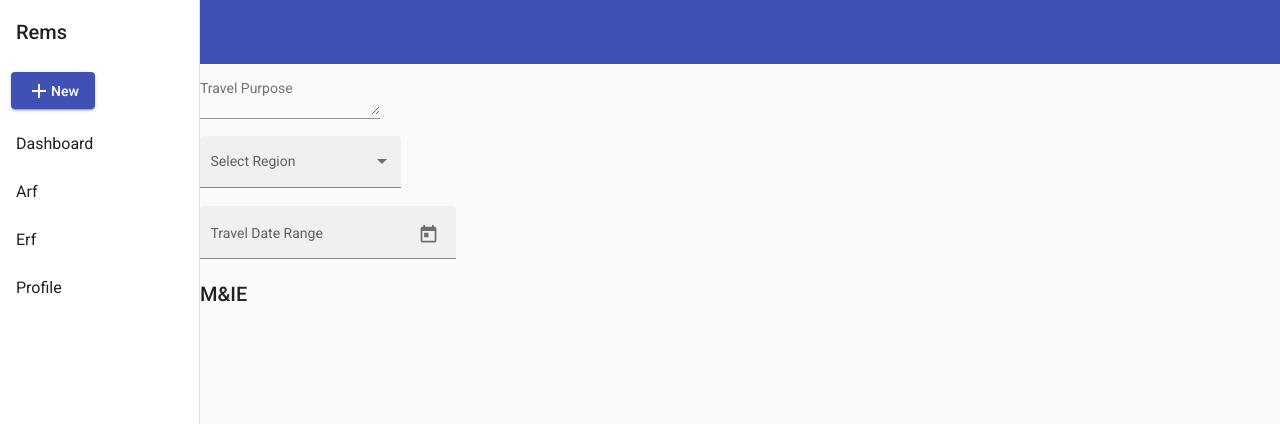
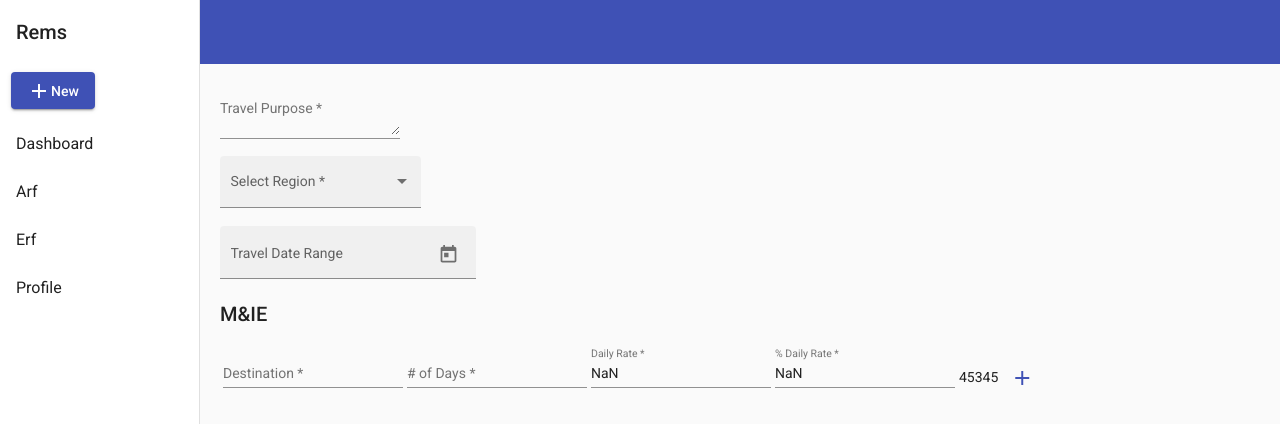
Before and after one commit to v4mpc/rems, an Angular app in the folder frontend/: page /arfs-create in a window 1280 px wide. Shown: the top 424 px of the page. Built offline with nearby package versions, Linux system fonts and the light colour scheme.

Commit message:
working on arf user inputs

```diff
--- a/frontend/src/app/app.component.scss
+++ b/frontend/src/app/app.component.scss
@@ -0,0 +1,3 @@
+table {
+    width: 100%;
+  }
--- a/frontend/src/app/app.module.ts
+++ b/frontend/src/app/app.module.ts
@@ -59,6 +59,8 @@ import { MatTreeModule } from '@angular/material/tree';
 import { OverlayModule } from '@angular/cdk/overlay';
 import { ArfCreateComponent } from './pages/arf-create/arf-create.component';
 
+import { ReactiveFormsModule } from "@angular/forms";
+
 
 @NgModule({
   declarations: [
@@ -72,6 +74,7 @@ import { ArfCreateComponent } from './pages/arf-create/arf-create.component';
     AppRoutingModule,
     BrowserAnimationsModule,
     LayoutModule,
+    ReactiveFormsModule,
 
 
     A11yModule,
--- /dev/null
+++ b/frontend/src/app/interfaces/location.ts
@@ -0,0 +1,8 @@
+export interface Location {
+    pk: number,
+    name: string,
+    lodging: number,
+    me: number,
+
+
+}
--- /dev/null
+++ b/frontend/src/app/interfaces/me.ts
@@ -0,0 +1,7 @@
+export interface Me {
+    destination: string,
+    days: number,
+    rate: number,
+    pRate: number,
+
+}
--- a/frontend/src/app/layout/layout.component.html
+++ b/frontend/src/app/layout/layout.component.html
@@ -31,6 +31,12 @@
     <!-- <mat-progress-bar mode="indeterminate" color="warn"></mat-progress-bar> -->
 
 
-    <router-outlet></router-outlet>
+    <div style="padding:20px">
+      <router-outlet></router-outlet>
+
+
+    </div>
+
+
   </mat-sidenav-content>
 </mat-sidenav-container>
--- a/frontend/src/app/pages/arf-create/arf-create.component.html
+++ b/frontend/src/app/pages/arf-create/arf-create.component.html
@@ -1,15 +1,16 @@
+<form [formGroup]="arfForm">
     <mat-form-field class="example-full-width">
         <mat-label>Travel Purpose</mat-label>
-    <textarea matInput placeholder=""></textarea>
+        <textarea matInput formControlName="purpose"></textarea>
     </mat-form-field>
 
     <br>
 
     <mat-form-field appearance="fill">
         <mat-label>Select Region</mat-label>
-    <mat-select>
-        <mat-option *ngFor="let food of foods" [value]="food.value">
-            {{food.viewValue}}
+        <mat-select formControlName="region" (change)="regionChanged()">
+            <mat-option *ngFor="let location of locations" [value]="location">
+                {{location.name}}
             </mat-option>
         </mat-select>
     </mat-form-field>
@@ -19,8 +20,9 @@
     <mat-form-field appearance="fill">
         <mat-label>Travel Date Range</mat-label>
         <mat-date-range-input [rangePicker]="picker">
-        <input matStartDate placeholder="Start date">
-        <input matEndDate placeholder="End date">
+            <input formControlName="startTravelDate" (change)="startDateChanged()" matStartDate
+                placeholder="Start date">
+            <input formControlName="endTravelDate" (change)="endDateChanged()" matEndDate placeholder="End date">
         </mat-date-range-input>
         <mat-datepicker-toggle matSuffix [for]="picker"></mat-datepicker-toggle>
         <mat-date-range-picker #picker></mat-date-range-picker>
@@ -28,31 +30,83 @@
 
     <br>
 
+    <div formArrayName="mes">
         <h2>M&IE</h2>
 
-<table mat-table>
 
-    <ng-container matColumnDef="Destination">
-        <th mat-header-cell *matHeaderCellDef> Destination </th>
-        <td mat-cell *matCellDef="let element"> Destination </td>
-    </ng-container>
+        <table>
 
-    <ng-container matColumnDef="name">
-        <th mat-header-cell *matHeaderCellDef> # of Days </th>
-        <td mat-cell *matCellDef="let element"># of Days </td>
+            <thead>
+
+            </thead>
+
+            <tbody>
+                <ng-container *ngFor="let me of mes.controls; let i=index">
+                    <ng-container [formGroupName]="i">
+                        <tr>
+                            <td>
+                                <mat-form-field>
+                                    <mat-label>Destination</mat-label>
+                                    <input matInput formControlName="destination">
+                                </mat-form-field>
+                            </td>
+                            <td>
+                                <mat-form-field>
+                                    <mat-label># of Days</mat-label>
+                                    <input matInput formControlName="days" type="number">
+                                </mat-form-field>
+                            </td>
+                            <td>
+                                <mat-form-field>
+                                    <mat-label>Daily Rate</mat-label>
+                                    <input formControlName="rate" matInput>
+                                </mat-form-field>
+                            </td>
+                            <td>
+                                <mat-form-field>
+                                    <mat-label>% Daily Rate</mat-label>
+                                    <input formControlName="pRate" matInput>
+                                </mat-form-field>
+                            </td>
+                            <td>
+                                45345
+                            </td>
+
+                            <td *ngIf="i+1==mes.length">
+                                <button mat-icon-button color="primary" (click)="addMe()"
+                                    aria-label="Example icon button with a home icon">
+                                    <mat-icon>add</mat-icon>
+                                </button>
+                            </td>
+                            <td *ngIf="mes.length>1">
+                                <button mat-icon-button color="warn" (click)="removeMe(i)"
+                                    aria-label="Example icon button with a home icon">
+                                    <mat-icon>clear</mat-icon>
+                                </button>
+                            </td>
+
+
+                        </tr>
                     </ng-container>
 
 
-    <ng-container matColumnDef="Rate">
-        <th mat-header-cell *matHeaderCellDef> Rate </th>
-        <td mat-cell *matCellDef="let element"> Rate </td>
+
                 </ng-container>
 
-    <ng-container matColumnDef="symbol">
-        <th mat-header-cell *matHeaderCellDef> % Rate </th>
-        <td mat-cell *matCellDef="let element"> % Rate </td>
-    </ng-container>
 
-    <tr mat-header-row *matHeaderRowDef="displayedColumns">Advance Amount</tr>
-    <tr mat-row *matRowDef="let row; columns: displayedColumns;"></tr>
+
+
+
+
+
+
+            </tbody>
         </table>
+
+
+    </div>
+
+
+
+
+</form>
--- a/frontend/src/app/pages/arf-create/arf-create.component.ts
+++ b/frontend/src/app/pages/arf-create/arf-create.component.ts
@@ -1,4 +1,8 @@
 import { Component, OnInit } from '@angular/core';
+import { FormControl, Validator, FormArray, FormGroup, Validators } from '@angular/forms';
+import { MatSnackBar } from '@angular/material/snack-bar';
+import { Me } from "../../interfaces/me";
+import { Location } from "../../interfaces/location";
 
 
 interface Food {
@@ -15,16 +19,104 @@ interface Food {
 })
 
 export class ArfCreateComponent implements OnInit {
+  meLimit = 10
+  arfForm = new FormGroup({
+    purpose: new FormControl('', [Validators.required, Validators.max(2)]),
+    region: new FormControl('', Validators.required),
+    startTravelDate: new FormControl('', Validators.required),
+    endTravelDate: new FormControl('', Validators.required),
+    mes: new FormArray([]),
+    lodgings: new FormArray([]),
+    otherCosts: new FormArray([])
 
-  constructor() { }
+
+  })
+  minDate: Date;
+  maxDate: Date;
+
+  mes = this.arfForm.get('mes') as FormArray
+  otherCosts = this.arfForm.get('otherCosts') as FormArray
+  lodgings = this.arfForm.get('logdings') as FormArray
+
+  constructor(
+    private _snackBar: MatSnackBar
+  ) {
+    const currentYear = new Date().getFullYear();
+    this.minDate = new Date(currentYear - 1, 0, 1);
+    this.maxDate = new Date(currentYear + 1, 11, 31);
+  }
 
   ngOnInit(): void {
+    this.addMe({ destination: '', days: NaN, rate: NaN, pRate: NaN })
   }
 
-  foods: Food[] = [
-    { value: 'steak-0', viewValue: 'Steak' },
-    { value: 'pizza-1', viewValue: 'Pizza' },
-    { value: 'tacos-2', viewValue: 'Tacos' }
+  locations: Location[] = [
+    { pk: 1, name: 'Dar Es Salaam', lodging: 150000, me: 60000 },
+    { pk: 2, name: 'Bagamoyo', lodging: 150000, me: 60000 },
+    { pk: 3, name: 'Morogoro', lodging: 150000, me: 60000 },
   ];
 
+  addMe(me: Me) {
+    if (this.mes.length <= 9) {
+      const group = new FormGroup({
+        destination: new FormControl(me.destination, [Validators.required]),
+        days: new FormControl(me.days, [Validators.required]),
+        rate: new FormControl(me.rate, [Validators.required]),
+        pRate: new FormControl(me.pRate, [Validators.required]),
+
+      })
+
+      this.mes.push(group)
+
+    } else {
+      this._snackBar.open("10 is the limit")
+    }
+
+  }
+
+  removeMe(index: number) {
+    this.mes.removeAt(index)
+  }
+
+
+  addOtherCost() {
+    const group = new FormGroup({
+      purpose: new FormControl(''),
+      amount: new FormControl(''),
+    })
+
+    this.otherCosts.push(group)
+  }
+
+  removeOtherCost(index: number) {
+    this.otherCosts.removeAt(index)
+  }
+
+  isComplete(rangePicker) {
+    console.log(rangePicker.isComplete())
+  }
+
+
+  fillMes() {
+    // clear the mes array
+    this.mes.clear()
+    // first row
+    const me = {
+      destination: 'Dar Es Salaam - RegionName',
+      days: 1,
+      rate: 122323,
+      pRate: 75
+    }
+    this.addMe(me)
+    // second row
+    // third row
+
+  }
+
+
+  regionChanged() {
+    console.log('this.arfForm.value.region')
+  }
+
+
 }
```
Lines whose indentation alone changed are shown as unchanged.
